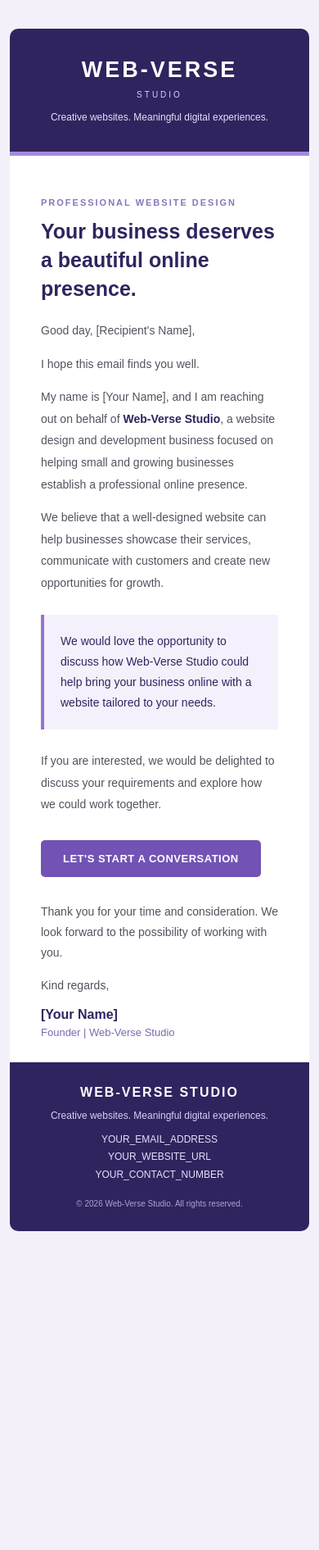
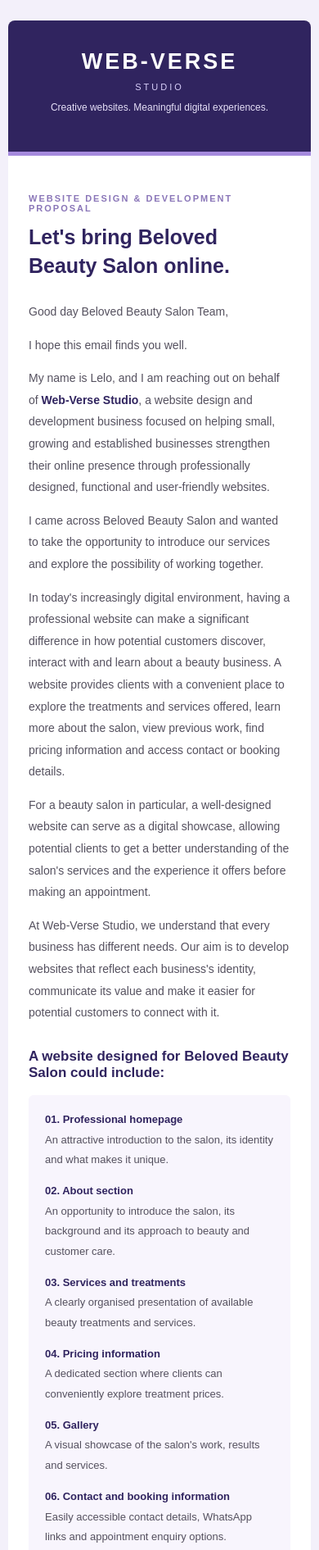
Before and after one commit to selogiloelelo/Web-Verse-Studio, a plain HTML site: page webverse-email.html in a window 390 px wide. Shown: the top 1891 px of the page at 82% size. Before the commit the page ends 1537 px from the top, so only its background shows below. Drawn offline with Linux system fonts and the light colour scheme.

Commit message:
Revise webverse-email for Beloved Beauty Salon proposal
Updated the email proposal for Beloved Beauty Salon, enhancing content and structure for clarity and professionalism.

```diff
--- a/webverse-email.html
+++ b/webverse-email.html
@@ -4,133 +4,233 @@
 <head>
 <meta charset="UTF-8">
 <meta name="viewport" content="width=device-width, initial-scale=1.0">
-  <title>Web-Verse Studio</title>
+<title>Web-Verse Studio | Beloved Beauty Salon Proposal</title>
 </head>
 
-<body style="margin:0; padding:0; background-color:#F3F0FA; font-family:Arial, Helvetica, sans-serif;">
+<body style="margin:0;padding:0;background-color:#F3F0FA;font-family:Arial,Helvetica,sans-serif;">
 
-  <table width="100%" cellpadding="0" cellspacing="0"
-    border="0" style="background-color:#F3F0FA; padding:35px 12px;">
-
+<table width="100%" cellpadding="0" cellspacing="0" border="0"
+style="background-color:#F3F0FA;padding:25px 10px;">
 <tr>
 <td align="center">
 
-        <table width="600" cellpadding="0" cellspacing="0"
-          border="0" style="max-width:600px; width:100%; background-color:#FFFFFF; border-radius:10px; overflow:hidden;">
+<table width="600" cellpadding="0" cellspacing="0" border="0"
+style="max-width:600px;width:100%;background-color:#FFFFFF;border-radius:8px;overflow:hidden;">
 
 <!-- HEADER -->
 <tr>
-            <td align="center"
-              style="background-color:#30245F; padding:35px 20px;">
+<td align="center" style="background-color:#30245F;padding:35px 15px;">
 
-              <h1 style="margin:0; color:#FFFFFF; font-size:27px; letter-spacing:3px;">
+<h1 style="color:#FFFFFF;letter-spacing:3px;margin:0;font-size:27px;">
 WEB-VERSE
 </h1>
 
-              <p style="margin:9px 0 0; color:#D8CFFA; font-size:10px; letter-spacing:3px;">
+<p style="color:#D8CFFA;font-size:11px;letter-spacing:3px;margin:9px 0;">
 STUDIO
 </p>
 
-              <p style="margin:15px 0 0; color:#E5DFF7; font-size:12px;">
+<p style="color:#E5DFF7;font-size:12px;">
 Creative websites. Meaningful digital experiences.
 </p>
 
 </td>
 </tr>
 
-          <!-- DECORATIVE STRIP -->
 <tr>
-            <td style="height:5px; background-color:#A58ADD;"></td>
+<td style="height:5px;background-color:#A58ADD;font-size:0;">
+&nbsp;
+</td>
 </tr>
 
 <!-- MAIN CONTENT -->
 <tr>
-            <td style="padding:40px 38px 25px;">
+<td style="padding:35px 25px;">
 
-              <p style="color:#8A76B8; font-size:11px; letter-spacing:2px; font-weight:bold;">
-                PROFESSIONAL WEBSITE DESIGN
+<p style="color:#8A76B8;font-size:11px;letter-spacing:2px;font-weight:bold;">
+WEBSITE DESIGN & DEVELOPMENT PROPOSAL
 </p>
 
-              <h2 style="color:#30245F; font-size:25px; line-height:1.4; margin:12px 0 20px;">
-                Your business deserves a beautiful online presence.
+<h2 style="color:#30245F;font-size:25px;line-height:1.4;margin:12px 0 25px;">
+Let's bring Beloved Beauty Salon online.
 </h2>
 
-              <p style="color:#55515F; font-size:14px; line-height:1.9;">
-                Good day, [Recipient's Name],
+<p style="color:#55515F;font-size:14px;line-height:1.9;">
+Good day Beloved Beauty Salon Team,
 </p>
 
-              <p style="color:#55515F; font-size:14px; line-height:1.9;">
+<p style="color:#55515F;font-size:14px;line-height:1.9;">
 I hope this email finds you well.
 </p>
 
-              <p style="color:#55515F; font-size:14px; line-height:1.9;">
-                My name is [Your Name], and I am reaching out on behalf
-                of <strong style="color:#30245F;">Web-Verse Studio</strong>,
-                a website design and development business focused on
-                helping small and growing businesses establish a
-                professional online presence.
+<p style="color:#55515F;font-size:14px;line-height:1.9;">
+My name is Lelo, and I am reaching out on behalf of
+<strong style="color:#30245F;">Web-Verse Studio</strong>,
+a website design and development business focused on helping
+small, growing and established businesses strengthen their
+online presence through professionally designed, functional
+and user-friendly websites.
 </p>
 
-              <p style="color:#55515F; font-size:14px; line-height:1.9;">
-                We believe that a well-designed website can help businesses
-                showcase their services, communicate with customers and
-                create new opportunities for growth.
+<p style="color:#55515F;font-size:14px;line-height:1.9;">
+I came across Beloved Beauty Salon and wanted to take the
+opportunity to introduce our services and explore the
+possibility of working together.
 </p>
 
-              <!-- HIGHLIGHT BOX -->
-              <table width="100%" cellpadding="0" cellspacing="0"
-                style="background-color:#F5F1FC; border-left:4px solid #9474D0; margin:25px 0;">
+<p style="color:#55515F;font-size:14px;line-height:1.9;">
+In today's increasingly digital environment, having a
+professional website can make a significant difference in
+how potential customers discover, interact with and learn
+about a beauty business. A website provides clients with a
+convenient place to explore the treatments and services
+offered, learn more about the salon, view previous work,
+find pricing information and access contact or booking details.
+</p>
+
+<p style="color:#55515F;font-size:14px;line-height:1.9;">
+For a beauty salon in particular, a well-designed website
+can serve as a digital showcase, allowing potential clients
+to get a better understanding of the salon's services and
+the experience it offers before making an appointment.
+</p>
+
+<p style="color:#55515F;font-size:14px;line-height:1.9;">
+At Web-Verse Studio, we understand that every business
+has different needs. Our aim is to develop websites that
+reflect each business's identity, communicate its value
+and make it easier for potential customers to connect with it.
+</p>
+
+<!-- SERVICES SECTION -->
+<h3 style="color:#30245F;font-size:17px;margin-top:30px;">
+A website designed for Beloved Beauty Salon could include:
+</h3>
+
+<table width="100%" cellpadding="0" cellspacing="0" border="0"
+style="background-color:#F8F5FD;border-radius:6px;">
+
+<tr><td style="padding:18px 20px;">
+
+<p style="color:#55515F;font-size:13px;line-height:1.9;margin:0;">
+<strong style="color:#30245F;">01. Professional homepage</strong><br>
+An attractive introduction to the salon, its identity and what makes it unique.
+</p>
+
+<p style="color:#55515F;font-size:13px;line-height:1.9;">
+<strong style="color:#30245F;">02. About section</strong><br>
+An opportunity to introduce the salon, its background and its approach to beauty and customer care.
+</p>
+
+<p style="color:#55515F;font-size:13px;line-height:1.9;">
+<strong style="color:#30245F;">03. Services and treatments</strong><br>
+A clearly organised presentation of available beauty treatments and services.
+</p>
+
+<p style="color:#55515F;font-size:13px;line-height:1.9;">
+<strong style="color:#30245F;">04. Pricing information</strong><br>
+A dedicated section where clients can conveniently explore treatment prices.
+</p>
+
+<p style="color:#55515F;font-size:13px;line-height:1.9;">
+<strong style="color:#30245F;">05. Gallery</strong><br>
+A visual showcase of the salon's work, results and services.
+</p>
+
+<p style="color:#55515F;font-size:13px;line-height:1.9;">
+<strong style="color:#30245F;">06. Contact and booking information</strong><br>
+Easily accessible contact details, WhatsApp links and appointment enquiry options.
+</p>
+
+<p style="color:#55515F;font-size:13px;line-height:1.9;">
+<strong style="color:#30245F;">07. Mobile-friendly design</strong><br>
+A responsive website that works across smartphones, tablets and computers.
+</p>
+
+<p style="color:#55515F;font-size:13px;line-height:1.9;margin-bottom:0;">
+<strong style="color:#30245F;">08. Social media integration</strong><br>
+Links to the salon's existing social media platforms, helping visitors connect with the business.
+</p>
+
+</td></tr>
+</table>
+
+<!-- INTRODUCTORY OFFER -->
+<h3 style="color:#30245F;font-size:18px;margin-top:30px;">
+An introductory collaboration opportunity
+</h3>
+
+<table width="100%" cellpadding="0" cellspacing="0" border="0"
+style="background-color:#F1ECFA;border-left:4px solid #9474D0;margin:20px 0;">
 
 <tr>
 <td style="padding:20px;">
-                    <p style="margin:0; color:#30245F; font-size:14px; line-height:1.8;">
-                      We would love the opportunity to discuss how
-                      Web-Verse Studio could help bring your business
-                      online with a website tailored to your needs.
-                    </p>
-                  </td>
-                </tr>
 
-              </table>
-
-              <p style="color:#55515F; font-size:14px; line-height:1.9;">
-                If you are interested, we would be delighted to discuss
-                your requirements and explore how we could work together.
+<p style="color:#30245F;font-size:15px;font-weight:bold;margin:0 0 12px;">
+Website design and development at no development cost.
 </p>
 
-              <!-- BUTTON -->
-              <table cellpadding="0" cellspacing="0" border="0"
-                style="margin:30px 0;">
-
-                <tr>
-                  <td align="center"
-                    style="background-color:#7253B5; border-radius:5px;">
-
-                    <a href="mailto:YOUR_EMAIL_ADDRESS"
-                      style="display:inline-block; padding:15px 27px; color:#FFFFFF; text-decoration:none; font-size:13px; font-weight:bold; letter-spacing:0.5px;">
-                      LET'S START A CONVERSATION
-                    </a>
+<p style="color:#55515F;font-size:13px;line-height:1.9;margin:0;">
+As part of our introductory portfolio development initiative,
+we are currently looking to collaborate with selected businesses
+and would like to offer <strong>Beloved Beauty Salon</strong>
+an opportunity to have a website designed and developed
+at <strong>no development cost.</strong>
+</p>
 
 </td>
 </tr>
-
 </table>
 
-              <p style="color:#55515F; font-size:14px; line-height:1.8;">
-                Thank you for your time and consideration. We look forward
-                to the possibility of working with you.
+<p style="color:#55515F;font-size:14px;line-height:1.9;">
+This offer would allow us to expand our portfolio while giving
+your salon an opportunity to establish or improve its online
+presence through a professionally developed website.
 </p>
 
-              <p style="color:#55515F; font-size:14px; line-height:1.8;">
+<p style="color:#55515F;font-size:14px;line-height:1.9;">
+To clarify, the offer covers the website design and development
+itself. Domain registration, website hosting and any additional
+third-party services, where required, would be discussed separately
+and agreed upon before proceeding. There would be no obligation
+to continue unless you are comfortable with the proposed arrangements.
+</p>
+
+<!-- NEXT STEPS -->
+<h3 style="color:#30245F;font-size:17px;margin-top:30px;">
+Let's discuss your website requirements
+</h3>
+
+<p style="color:#55515F;font-size:14px;line-height:1.9;">
+Should this opportunity be of interest, I would appreciate
+the opportunity to discuss your salon's needs, the type of
+website that would best suit your business, the proposed
+features and the process involved in bringing the website to life.
+</p>
+
+<p style="color:#55515F;font-size:14px;line-height:1.9;">
+We would also be happy to arrange a brief consultation
+to understand your preferences, discuss your expectations
+and answer any questions you may have.
+</p>
+
+<p style="color:#55515F;font-size:14px;line-height:1.9;">
+Thank you for taking the time to consider our proposal.
+We would be delighted to explore the possibility of working
+with Beloved Beauty Salon and contributing to the growth
+of your business.
+</p>
+
+<p style="color:#55515F;font-size:14px;line-height:1.8;">
 Kind regards,
 </p>
 
-              <p style="margin:5px 0; color:#30245F; font-size:16px; font-weight:bold;">
-                [Your Name]
+<p style="color:#30245F;font-size:17px;font-weight:bold;margin-bottom:5px;">
+Lelo
 </p>
 
-              <p style="margin:4px 0; color:#8068B0; font-size:13px;">
-                Founder | Web-Verse Studio
+<p style="color:#8068B0;font-size:13px;margin-top:0;">
+Founder | Web-Verse Studio<br>
+Website Design & Development
 </p>
 
 </td>
@@ -138,24 +238,38 @@
 
 <!-- FOOTER -->
 <tr>
-            <td align="center"
-              style="background-color:#30245F; padding:28px 20px;">
+<td align="center" style="background-color:#30245F;padding:30px 15px;">
 
-              <p style="color:#FFFFFF; font-size:16px; font-weight:bold; letter-spacing:2px; margin:0;">
+<p style="color:#FFFFFF;font-size:17px;font-weight:bold;letter-spacing:2px;">
 WEB-VERSE STUDIO
 </p>
 
-              <p style="color:#D8CFFA; font-size:12px; margin:12px 0;">
+<p style="color:#D8CFFA;font-size:12px;">
 Creative websites. Meaningful digital experiences.
 </p>
 
-              <p style="color:#E5DFF7; font-size:12px; line-height:1.8;">
-                YOUR_EMAIL_ADDRESS<br>
-                YOUR_WEBSITE_URL<br>
-                YOUR_CONTACT_NUMBER
+<p style="font-size:12px;line-height:2;">
+
+<a href="mailto:stuidiowebverse@gmail.com"
+style="color:#FFFFFF;text-decoration:none;">
+stuidiowebverse@gmail.com
+</a>
+<br>
+
+<a href="https://wa.me/27699491771"
+style="color:#FFFFFF;text-decoration:none;">
+WhatsApp: 069 949 1771
+</a>
+<br>
+
+<a href="https://webversestudio.netlify.app"
+style="color:#FFFFFF;text-decoration:none;">
+webversestudio.netlify.app
+</a>
+
 </p>
 
-              <p style="color:#AFA1D0; font-size:10px; margin:18px 0 0;">
+<p style="color:#AFA1D0;font-size:10px;margin-top:20px;">
 © 2026 Web-Verse Studio. All rights reserved.
 </p>
 
@@ -166,7 +280,6 @@
 
 </td>
 </tr>
-
 </table>
 
 </body>
```
Lines whose indentation alone changed are shown as unchanged.
